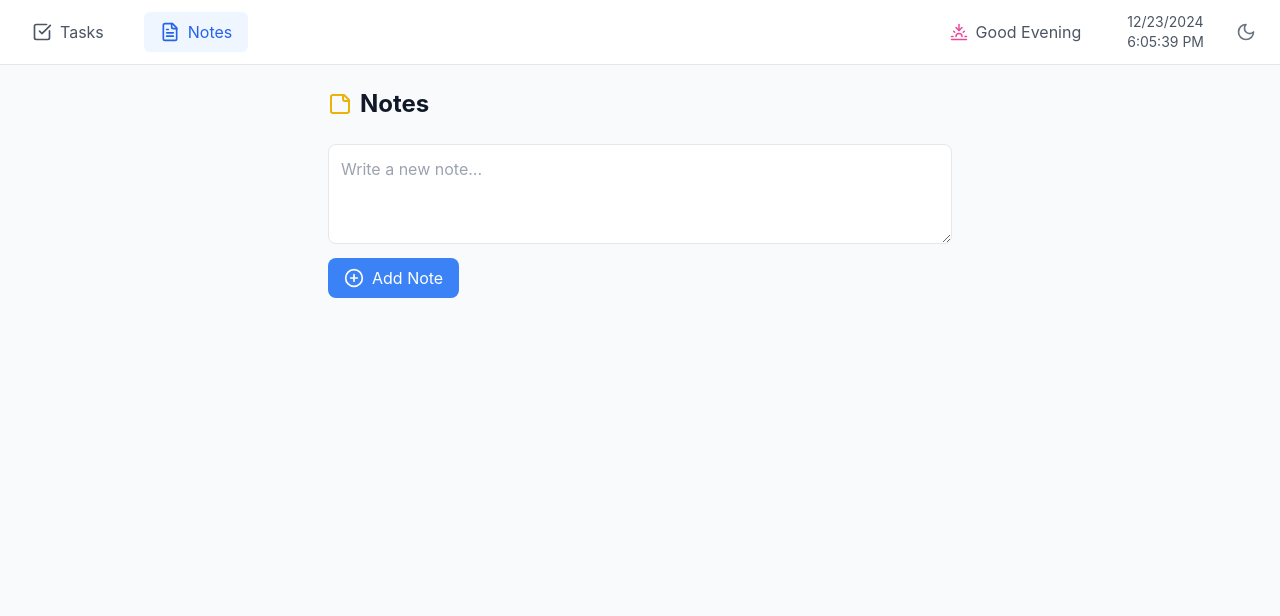
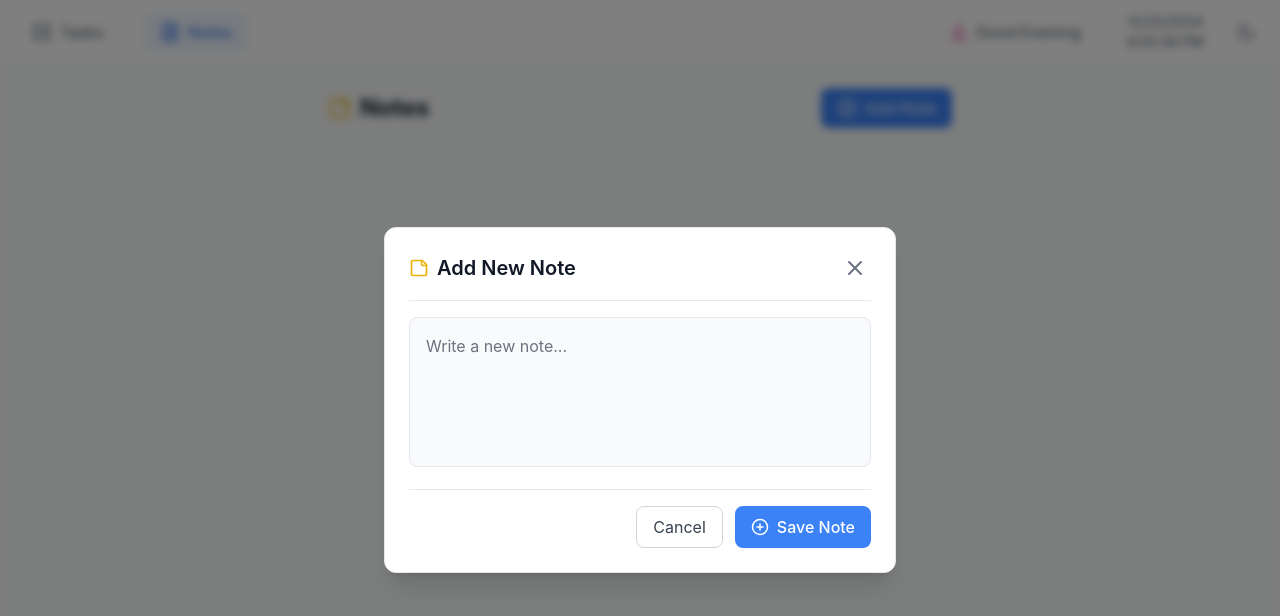
Before and after one commit to kanti-lal/taskflow, a React (Vite) app: page /notes in a window 1280 px wide. Both pictures are taken after a click on the button "Add Note". Shown: the top 616 px of the page. Built offline with nearby package versions, Linux system fonts and the light colour scheme.

Commit message:
fix: update notes

```diff
--- a/package.json
+++ b/package.json
@@ -12,13 +12,11 @@
   "dependencies": {
     "@atlaskit/pragmatic-drag-and-drop": "^1.4.0",
     "@atlaskit/pragmatic-drag-and-drop-hitbox": "^1.0.3",
-    "@types/react-beautiful-dnd": "^13.1.8",
     "@types/react-router-dom": "^5.3.3",
     "canvas-confetti": "^1.9.3",
     "date-fns": "^4.1.0",
     "lucide-react": "^0.453.0",
     "react": "^18.3.1",
-    "react-beautiful-dnd": "^13.1.1",
     "react-dom": "^18.3.1",
     "react-router-dom": "^7.1.0"
   },
--- /dev/null
+++ b/src/components/Modal.tsx
@@ -0,0 +1,15 @@
+interface ModalProps {
+  isOpen: boolean;
+  onClose: () => void;
+  children: React.ReactNode;
+}
+
+export default function Modal({ isOpen, onClose, children }: ModalProps) {
+  if (!isOpen) return null;
+
+  return (
+    <div className="fixed inset-0 bg-black bg-opacity-50 flex items-center justify-center z-50">
+      <div className="bg-white rounded-lg max-w-md w-full">{children}</div>
+    </div>
+  );
+}
--- a/src/pages/Notes.tsx
+++ b/src/pages/Notes.tsx
@@ -1,16 +1,17 @@
-import { useState, useEffect } from 'react';
-import { PlusCircle, Trash2, StickyNote, Calendar } from 'lucide-react';
-import { Note } from '../types';
+import { useState, useEffect } from "react";
+import { PlusCircle, Trash2, StickyNote, Calendar } from "lucide-react";
+import { Note } from "../types";
 
 export function Notes() {
   const [notes, setNotes] = useState<Note[]>(() => {
-    const saved = localStorage.getItem('notes');
+    const saved = localStorage.getItem("notes");
     return saved ? JSON.parse(saved) : [];
   });
-  const [newNote, setNewNote] = useState('');
+  const [newNote, setNewNote] = useState("");
+  const [isModalOpen, setIsModalOpen] = useState(false);
 
   useEffect(() => {
-    localStorage.setItem('notes', JSON.stringify(notes));
+    localStorage.setItem("notes", JSON.stringify(notes));
   }, [notes]);
 
   const handleAddNote = (e: React.FormEvent) => {
@@ -24,43 +25,101 @@ export function Notes() {
     };
 
     setNotes([note, ...notes]);
-    setNewNote('');
+    setNewNote("");
+    setIsModalOpen(false);
   };
 
   const handleDelete = (id: string) => {
-    setNotes(notes.filter(note => note.id !== id));
+    setNotes(notes.filter((note) => note.id !== id));
   };
 
   return (
     <div className="max-w-2xl mx-auto p-6">
-      <div className="flex items-center gap-2 mb-6">
+      <div className="flex items-center justify-between mb-6">
+        <div className="flex items-center gap-2">
           <StickyNote className="text-yellow-500" size={24} />
-        <h1 className="text-2xl font-bold text-gray-900 dark:text-white">Notes</h1>
+          <h1 className="text-2xl font-bold text-gray-900 dark:text-white">
+            Notes
+          </h1>
         </div>
-
-      <form onSubmit={handleAddNote} className="mb-6">
-        <div className="space-y-2">
-          <textarea
-            value={newNote}
-            onChange={(e) => setNewNote(e.target.value)}
-            placeholder="Write a new note..."
-            className="w-full p-3 border dark:border-gray-700 rounded-lg focus:outline-none focus:ring-2 focus:ring-blue-500 min-h-[100px] bg-white dark:bg-gray-800 text-gray-900 dark:text-white"
-          />
         <button
-            type="submit"
+          onClick={() => setIsModalOpen(true)}
           className="bg-blue-500 text-white px-4 py-2 rounded-lg hover:bg-blue-600 flex items-center gap-2"
         >
           <PlusCircle size={20} />
           Add Note
         </button>
       </div>
+
+      {isModalOpen && (
+        <div className="fixed inset-0 bg-black/50 backdrop-blur-sm flex items-center justify-center z-50 p-4">
+          <div className="bg-white dark:bg-gray-800 rounded-xl shadow-xl w-full max-w-lg border border-gray-200 dark:border-gray-700 transform transition-all">
+            <div className="p-6 space-y-4">
+              <div className="flex items-center justify-between border-b border-gray-200 dark:border-gray-700 pb-4">
+                <h2 className="text-xl font-semibold text-gray-900 dark:text-white flex items-center gap-2">
+                  <StickyNote className="text-yellow-500" size={20} />
+                  Add New Note
+                </h2>
+                <button
+                  onClick={() => setIsModalOpen(false)}
+                  className="text-gray-500 hover:text-gray-700 dark:text-gray-400 dark:hover:text-gray-200 rounded-lg p-1 transition-colors"
+                >
+                  <svg
+                    className="w-6 h-6"
+                    fill="none"
+                    strokeLinecap="round"
+                    strokeLinejoin="round"
+                    strokeWidth="2"
+                    viewBox="0 0 24 24"
+                    stroke="currentColor"
+                  >
+                    <path d="M6 18L18 6M6 6l12 12"></path>
+                  </svg>
+                </button>
+              </div>
+
+              <form onSubmit={handleAddNote} className="space-y-4">
+                <div className="space-y-2">
+                  <textarea
+                    value={newNote}
+                    onChange={(e) => setNewNote(e.target.value)}
+                    placeholder="Write a new note..."
+                    className="w-full p-4 border dark:border-gray-600 rounded-lg focus:outline-none focus:ring-2 focus:ring-blue-500 min-h-[150px] bg-gray-50 dark:bg-gray-700 text-gray-900 dark:text-white placeholder-gray-500 dark:placeholder-gray-400 resize-none"
+                  />
+                </div>
+
+                <div className="flex justify-end gap-3 pt-4 border-t border-gray-200 dark:border-gray-700">
+                  <button
+                    type="button"
+                    onClick={() => setIsModalOpen(false)}
+                    className="px-4 py-2 rounded-lg border border-gray-300 dark:border-gray-600 text-gray-700 dark:text-gray-300 hover:bg-gray-100 dark:hover:bg-gray-700 transition-colors"
+                  >
+                    Cancel
+                  </button>
+                  <button
+                    type="submit"
+                    className="px-4 py-2 rounded-lg bg-blue-500 hover:bg-blue-600 text-white font-medium transition-colors flex items-center gap-2"
+                  >
+                    <PlusCircle size={18} />
+                    Save Note
+                  </button>
+                </div>
               </form>
+            </div>
+          </div>
+        </div>
+      )}
 
       <div className="space-y-4">
         {notes.map((note) => (
-          <div key={note.id} className="bg-white dark:bg-gray-800 p-4 rounded-lg shadow-sm">
+          <div
+            key={note.id}
+            className="bg-white dark:bg-gray-800 p-4 rounded-lg shadow-sm"
+          >
             <div className="flex justify-between items-start gap-4">
-              <p className="whitespace-pre-wrap text-gray-900 dark:text-white">{note.content}</p>
+              <p className="whitespace-pre-wrap text-gray-900 dark:text-white">
+                {note.content}
+              </p>
               <button
                 onClick={() => handleDelete(note.id)}
                 className="p-1 rounded-full hover:bg-gray-100 dark:hover:bg-gray-700 text-gray-400 dark:text-gray-500"
--- a/src/types.ts
+++ b/src/types.ts
@@ -4,3 +4,13 @@ export interface Task {
   status: "pending" | "completed" | "closed";
   createdAt: string;
 }
+
+export interface Note {
+  id: string;
+  content: string;
+  createdAt: string;
+  position?: {
+    x: number;
+    y: number;
+  };
+}
```
Also changed, not shown: 1 other file (tests, documents, lock files or other folders). Lines whose indentation alone changed are shown as unchanged.
